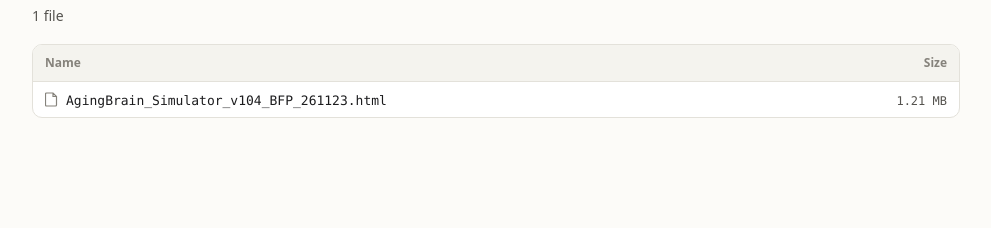
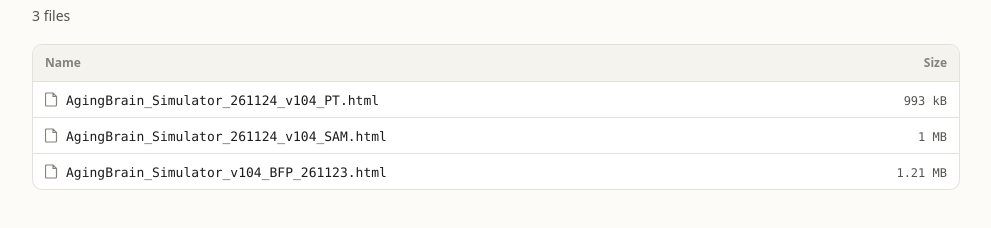
Before and after one commit to Buckner-Lab/Aging-Brain-Simulator, a plain HTML site: page FavoriteSimulatorStageAdditions/index.html in a window 1280 px wide. Shown: the part 114-342 px from the top of the page, without its empty margins (144-1135 px from the left). Drawn offline with Linux system fonts and the light colour scheme.

Commit message:
Update folder listings

```diff
--- a/FavoriteSimulatorStageAdditions/index.html
+++ b/FavoriteSimulatorStageAdditions/index.html
@@ -34,8 +34,10 @@ td.size { white-space: nowrap; color: var(--ink-2); font: 12px ui-monospace, Men
 <nav class="back"><a href="../index.html">&larr; AgingBrain Simulator: all versions</a></nav>
 <p class="kicker">Folder</p>
 <h1><svg class="fi" width="18" height="15" viewBox="0 0 18 15" aria-hidden="true"><path d="M1 2.5A1.5 1.5 0 0 1 2.5 1h4l1.6 2h7.4A1.5 1.5 0 0 1 17 4.5v8a1.5 1.5 0 0 1-1.5 1.5h-13A1.5 1.5 0 0 1 1 12.5z"/></svg><span>FavoriteSimulatorStageAdditions</span></h1>
-<p class="count">1 file</p>
+<p class="count">3 files</p>
 <table><thead><tr><th>Name</th><th class="size">Size</th></tr></thead><tbody>
+<tr><td class="name"><a href="AgingBrain_Simulator_261124_v104_PT.html"><svg class="fl" width="13" height="15" viewBox="0 0 13 15" aria-hidden="true"><path d="M1.5 1h6.5l3.5 3.5v8.5a1 1 0 0 1-1 1h-9a1 1 0 0 1-1-1v-11a1 1 0 0 1 1-1z M8 1v3.5h3.5"/></svg><span>AgingBrain_Simulator_261124_v104_PT.html</span></a></td><td class="size">993 kB</td></tr>
+<tr><td class="name"><a href="AgingBrain_Simulator_261124_v104_SAM.html"><svg class="fl" width="13" height="15" viewBox="0 0 13 15" aria-hidden="true"><path d="M1.5 1h6.5l3.5 3.5v8.5a1 1 0 0 1-1 1h-9a1 1 0 0 1-1-1v-11a1 1 0 0 1 1-1z M8 1v3.5h3.5"/></svg><span>AgingBrain_Simulator_261124_v104_SAM.html</span></a></td><td class="size">1 MB</td></tr>
 <tr><td class="name"><a href="AgingBrain_Simulator_v104_BFP_261123.html"><svg class="fl" width="13" height="15" viewBox="0 0 13 15" aria-hidden="true"><path d="M1.5 1h6.5l3.5 3.5v8.5a1 1 0 0 1-1 1h-9a1 1 0 0 1-1-1v-11a1 1 0 0 1 1-1z M8 1v3.5h3.5"/></svg><span>AgingBrain_Simulator_v104_BFP_261123.html</span></a></td><td class="size">1.21 MB</td></tr>
 </tbody></table>
 </main></body></html>
```
